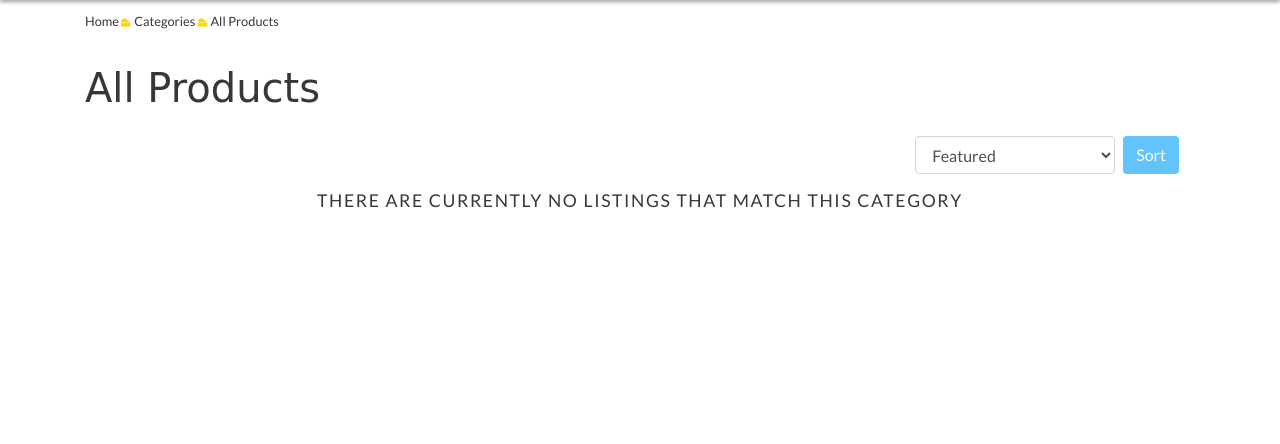
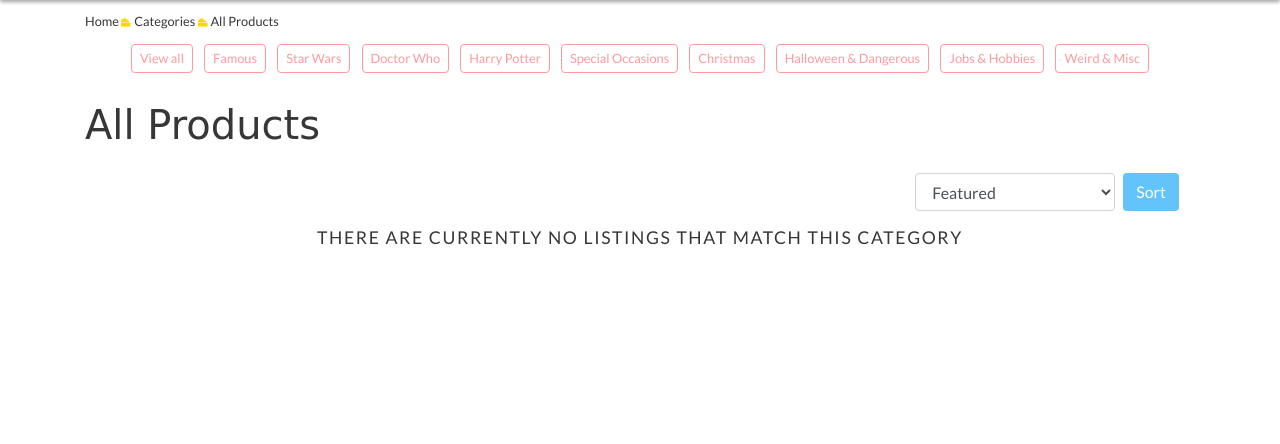
Before and after one commit to AJGreaves/thehouseofmouse, a Django app: page /products/all-products/ in a window 1280 px wide. Shown: the part 55-499 px from the top of the page. Run offline with Django 3.2, Linux system fonts and the light colour scheme; data that the repository does not hold is empty; some libraries are stand-ins or nearby versions; some web fonts are replaced.

Commit message:
Add category buttons to results.html.

```diff
--- a/products/templates/results.html
+++ b/products/templates/results.html
@@ -37,6 +37,19 @@ Search Results
             {% else %}
             <a href="{% url 'search' %}">Search</a>
             {% endif %}
+        </div>
+
+        <div class="col-12 text-center">
+            <a href="{% url 'all-products' %}" class="btn btn-pink-outline">View all</a>
+            <a href="{% url 'famous' %}" class="btn btn-pink-outline">Famous</a>
+            <a href="{% url 'star-wars' %}" class="btn btn-pink-outline">Star Wars</a>
+            <a href="{% url 'doctor-who' %}" class="btn btn-pink-outline">Doctor Who</a>
+            <a href="{% url 'harry-potter' %}" class="btn btn-pink-outline">Harry Potter</a>
+            <a href="{% url 'special-occasions' %}" class="btn btn-pink-outline">Special Occasions</a>
+            <a href="{% url 'christmas' %}" class="btn btn-pink-outline">Christmas</a>
+            <a href="{% url 'halloween' %}" class="btn btn-pink-outline">Halloween & Dangerous</a>
+            <a href="{% url 'jobs-hobbies' %}" class="btn btn-pink-outline">Jobs & Hobbies</a>
+            <a href="{% url 'weird-misc' %}" class="btn btn-pink-outline">Weird & Misc</a>
         </div>
 
         <!-- Heading -->
--- a/static/scss/helpers/_buttons.scss
+++ b/static/scss/helpers/_buttons.scss
@@ -48,6 +48,21 @@
 
 .btn-pink:hover {
     background-color: $color2-hover;
+    color: white;
+    -webkit-box-shadow: 0 2px 4px rgba(0,0,0,0.16), 0 2px 4px rgba(0,0,0,0.23);
+            box-shadow: 0 2px 4px rgba(0,0,0,0.16), 0 2px 4px rgba(0,0,0,0.23);
+}
+
+.btn-pink-outline {
+    border: 1px solid $color2;
+    color: $color2;
+    margin: 0.25rem;
+    font-size: 0.8rem;
+    padding: 0.25rem 0.5rem;
+}
+
+.btn-pink-outline:hover {
+    background-color: $color2;
     color: white;
     -webkit-box-shadow: 0 2px 4px rgba(0,0,0,0.16), 0 2px 4px rgba(0,0,0,0.23);
             box-shadow: 0 2px 4px rgba(0,0,0,0.16), 0 2px 4px rgba(0,0,0,0.23);
```
Also changed, not shown: static/css/main.css (+15 -0 lines), static/css/main.min.css, 7 other files.
